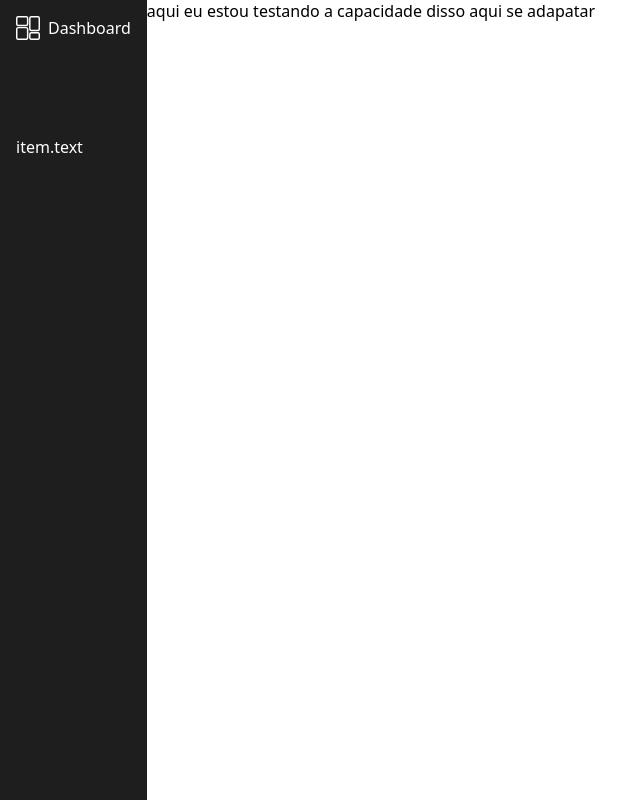
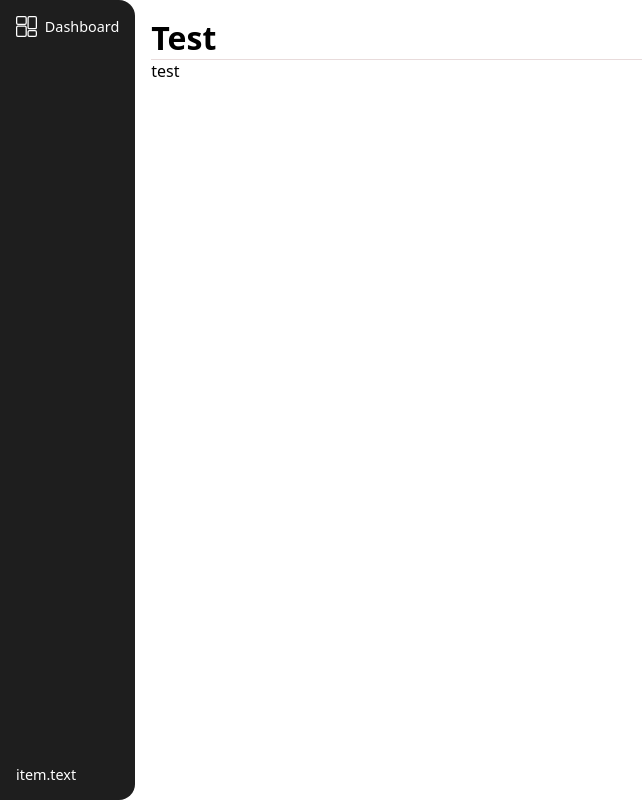
Before and after one commit to joaoleite2/finances-project, a React (Vite) app: page / in a window 1280 px wide. Shown: the whole page, without its empty margins (0-642 px from the left). Built offline with nearby package versions, Linux system fonts and the light colour scheme.

Commit message:
feat: dash and headers started

```diff
--- /dev/null
+++ b/src/components/Headers/index.tsx
@@ -0,0 +1,12 @@
+import React from "react";
+import { HeaderDiv, TextHeader } from "./style";
+
+const Header:React.FC = () => {
+  return(
+    <HeaderDiv>
+      <TextHeader>Test</TextHeader>
+    </HeaderDiv>
+  )
+}
+
+export default Header;
--- /dev/null
+++ b/src/components/Headers/style.ts
@@ -0,0 +1,10 @@
+import styled from "styled-components";
+
+export const HeaderDiv = styled.header`
+  border-bottom: 1px solid #E8DBDB;
+`
+
+export const TextHeader = styled.p`
+  font-size: 2rem;
+  font-weight: 700;
+`
--- a/src/components/SideBar/index.tsx
+++ b/src/components/SideBar/index.tsx
@@ -1,7 +1,7 @@
 import { ContainerMenu, Group, ItemList, SideMenu } from "./style";
 import dash from "../../assets/dashboard.svg";
 
-const SideBar = () => {
+const SideBar:React.FC = () => {
   const itemMenu = [
     {
       icon:dash,
--- a/src/components/SideBar/style.ts
+++ b/src/components/SideBar/style.ts
@@ -1,14 +1,16 @@
 import styled from "styled-components";
 
 export const SideMenu = styled.nav`
-  height: 100vh;
+  height: 100%;
   background-color: #1e1e1e;
+  border-radius: 0 1rem 1rem 0;
 `
 
 export const ContainerMenu = styled.div`
   display: flex;
   flex-direction: column;
-  gap: 4rem;
+  justify-content: space-between;
+  height: 100%;
 `
 
 export const Group = styled.ul` // setting group or navigatino group
@@ -25,9 +27,10 @@ export const ItemList = styled.li`
   min-width: 4rem;
   padding:1rem;
   font-weight: 500;
+  font-size: .9rem;
   cursor: pointer;
 
   img{
-    width: 1.5rem;
+    width: 1.3rem;
   }
 `
--- /dev/null
+++ b/src/pages/Dashboard/index.tsx
@@ -0,0 +1,16 @@
+import React from "react";
+import { Container, Section } from "./style";
+import Header from "../../components/Headers";
+
+const Dashboard:React.FC = () => {
+  return(
+    <Container>
+      <Header />
+      <Section>
+        test
+      </Section>
+    </Container>
+  )
+}
+
+export default Dashboard;
--- /dev/null
+++ b/src/pages/Dashboard/style.ts
@@ -0,0 +1,10 @@
+import styled from "styled-components";
+
+export const Container = styled.div`
+  width: 100%;
+  padding: 1rem;
+`
+
+export const Section = styled.section`
+
+`
--- a/src/pages/index.tsx
+++ b/src/pages/index.tsx
@@ -1,13 +1,12 @@
 import SideBar from "../components/SideBar";
+import Dashboard from "./Dashboard";
 import { MainContainer } from "./style";
 
 const Page = () => {
   return(
     <MainContainer>
-    <SideBar />
-    <section>
-      aqui eu estou testando a capacidade disso aqui se adapatar
-    </section>
+      <SideBar />
+      <Dashboard />
     </MainContainer>
   )
 }
--- a/src/pages/style.ts
+++ b/src/pages/style.ts
@@ -3,4 +3,6 @@ import styled from "styled-components";
 export const MainContainer = styled.div`
   display: flex;
   position: relative;
+  box-sizing: border-box;
+  height: 100vh;
 `
```
